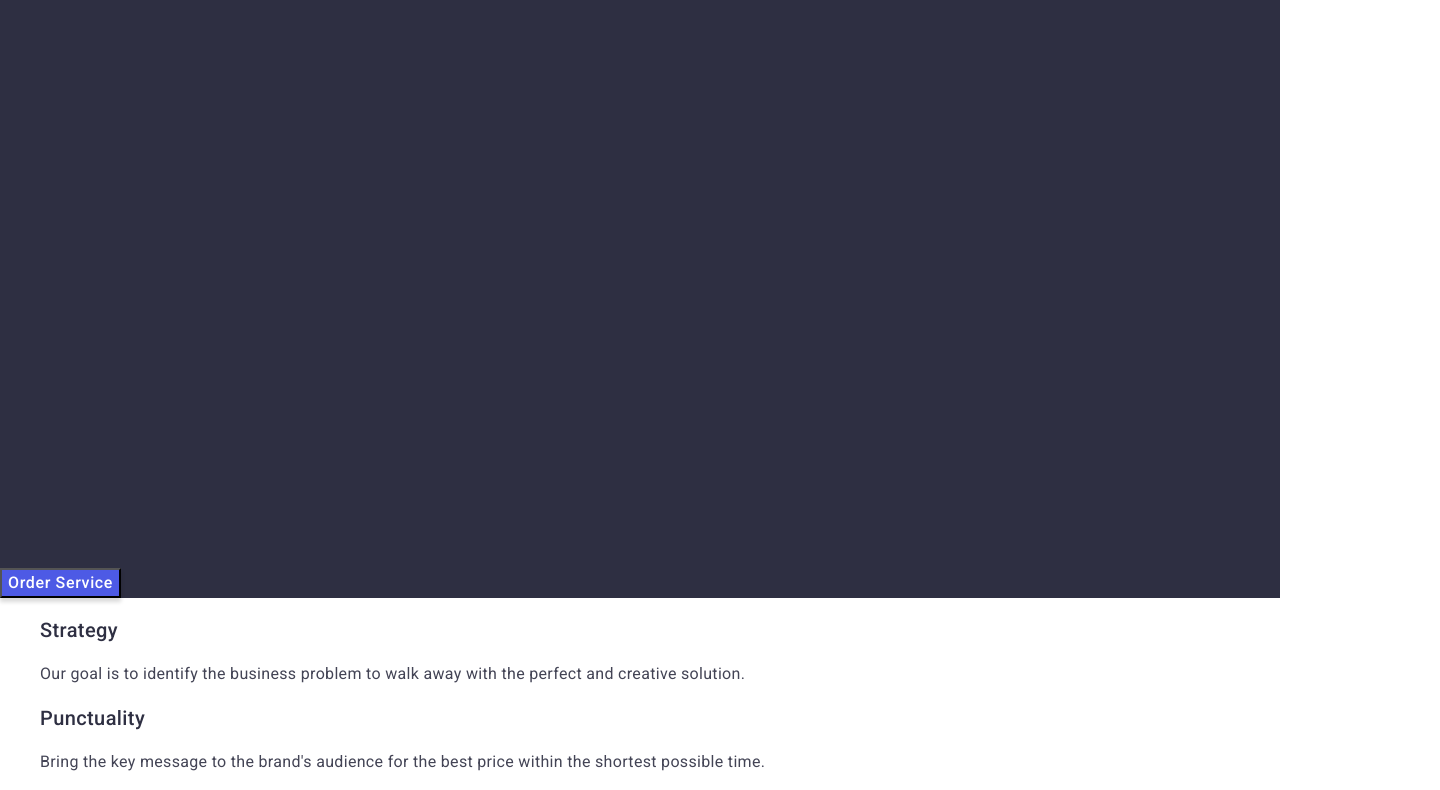
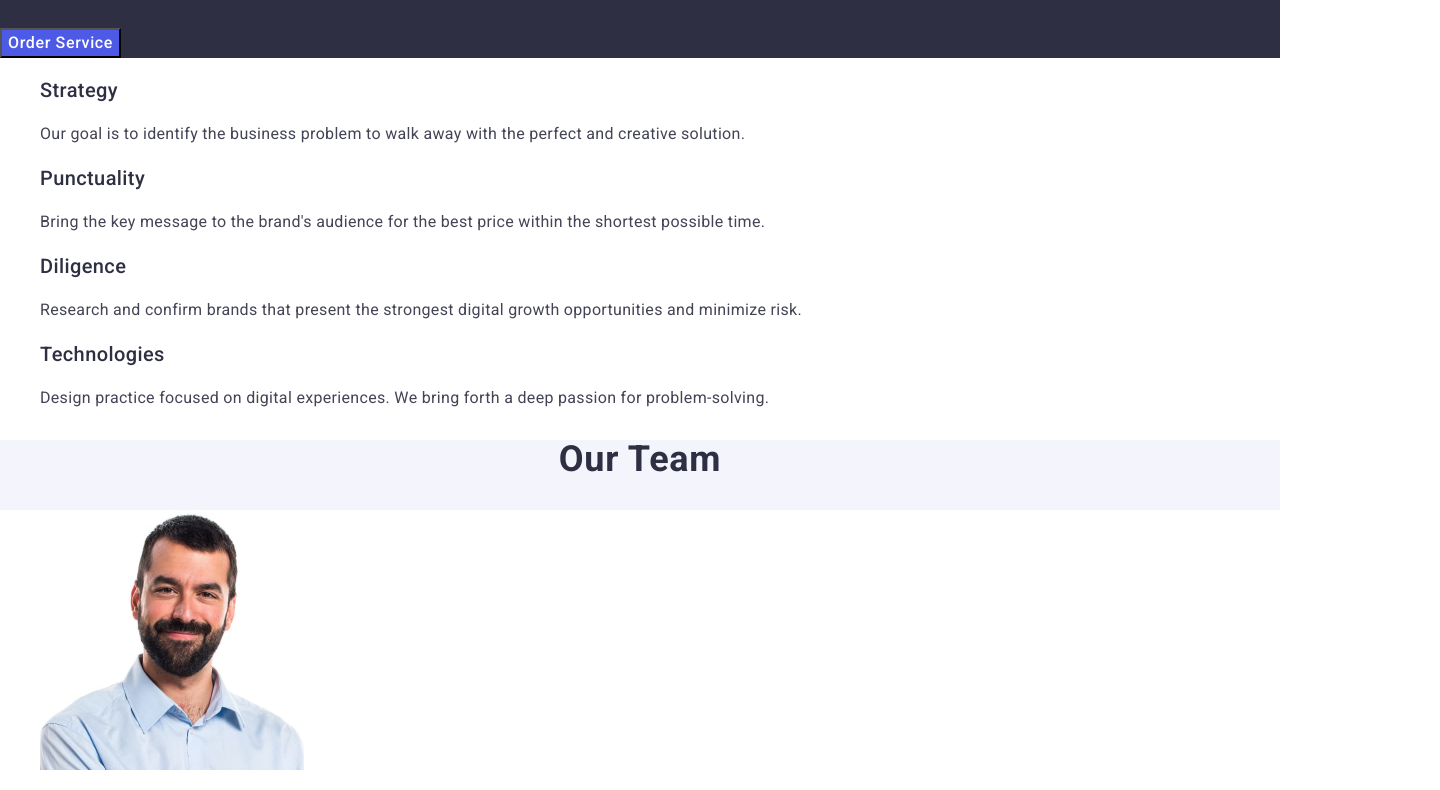
Before and after one commit to Hlafira-Prytuliak/got-markup-hw-02, a plain HTML site: page index.html in a window 1280 px wide. Shown: the part 298-1088 px from the top of the page, 1440 px wide, since content can reach past the window. Drawn offline with nearby package versions, Linux system fonts and the light colour scheme.

Commit message:
css changes 2

```diff
--- a/css/styles.css
+++ b/css/styles.css
@@ -70,8 +70,6 @@
     letter-spacing: 0.02em;
     text-align: center;
     color: #fff;
-    width: 1440px;
-        height: 600px;
   }
 
   .order-service-btn {
@@ -80,7 +78,6 @@
         line-height: 1.5;
         letter-spacing: 0.04em;
         color: #fff;
-        box-shadow: 0 4px 4px 0 rgba(0, 0, 0, 0.15);
             background: #4d5ae5;
             cursor: pointer;
   }
@@ -152,6 +149,10 @@
 
 /* ========== /portfolio/ ========= */
 
+.portfolio-list {
+    background-color: #FFFFFF;
+}
+
 .portfolio-section-title {
     font-weight: 700;
         font-size: 36px;
```
